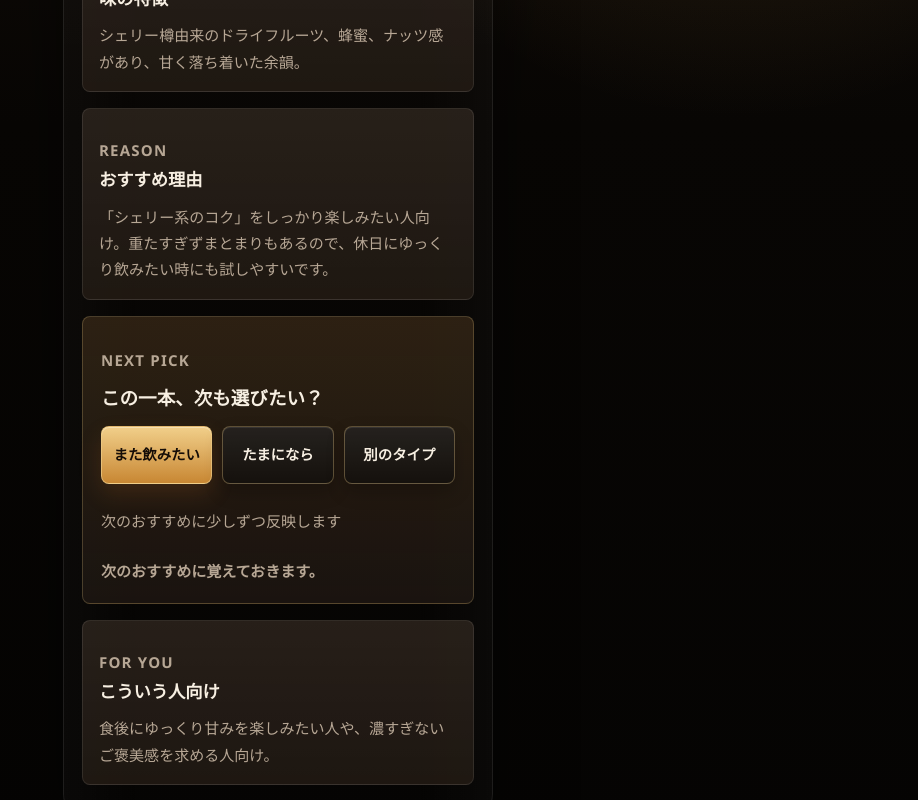
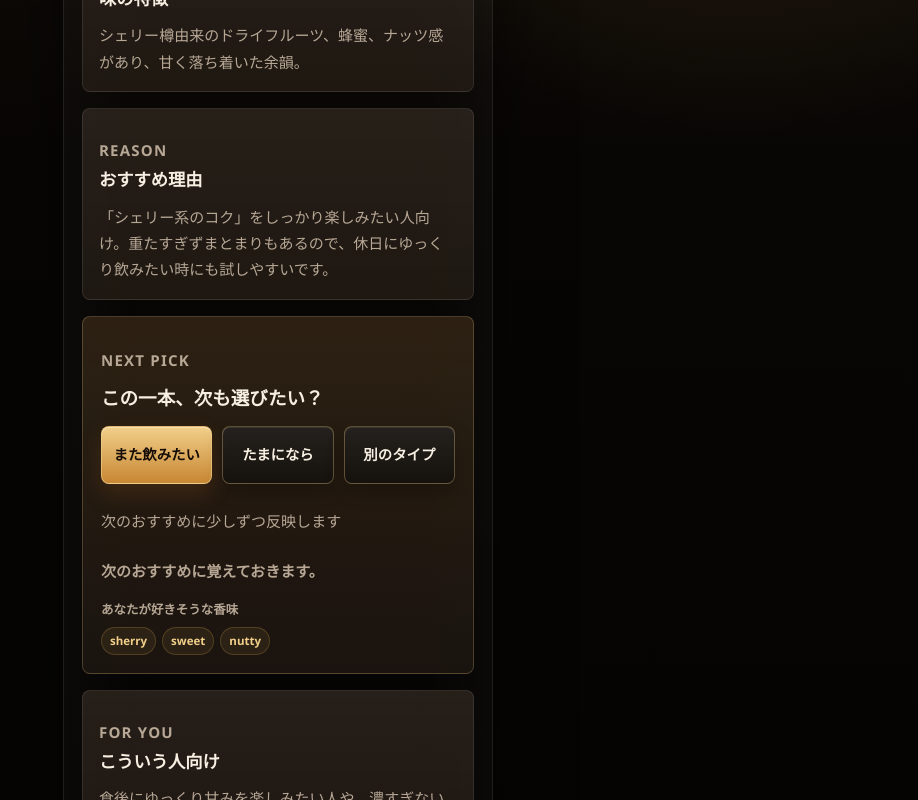
Before and after one commit to takatoshi0161/Whisky-Scanner, a Next.js app in the folder frontend/: page /bottles/glenfarclas12yearold in a window 1280 px wide. Both pictures are taken after a click on the button "また飲みたい". Shown: the part 496-1296 px from the top of the page, without its empty margins (362-1280 px from the left). Built offline with nearby package versions, Linux system fonts and the light colour scheme.

Commit message:
feat(frontend): accumulate taste preference tags

```diff
--- a/frontend/app/bottles/[slug]/page.tsx
+++ b/frontend/app/bottles/[slug]/page.tsx
@@ -87,7 +87,11 @@ export default async function BottleDetailPage({ params }: BottleDetailPageProps
         </section>
       ) : null}
 
-      <TasteReaction bottleName={bottle.name} bottleSlug={bottle.slug} />
+      <TasteReaction
+        bottleName={bottle.name}
+        bottleSlug={bottle.slug}
+        preferenceTags={bottle.preferenceTags}
+      />
 
       <section className="detailCard" aria-labelledby="for-title">
         <p className="sectionKicker">For You</p>
--- a/frontend/app/bottles/[slug]/taste-reaction.tsx
+++ b/frontend/app/bottles/[slug]/taste-reaction.tsx
@@ -2,9 +2,16 @@
 
 import { useEffect, useMemo, useState } from "react";
 
+import {
+  restoreTastePreferenceTags,
+  saveTastePreferenceInput,
+  type TastePreferenceTagSummary,
+} from "../../lib/taste-preferences";
+
 type TasteReactionProps = {
   bottleName: string;
   bottleSlug: string;
+  preferenceTags: string[];
 };
 
 const reactions = [
@@ -36,9 +43,16 @@ type StoredTasteReaction = {
   updatedAt: string;
 };
 
-export function TasteReaction({ bottleName, bottleSlug }: TasteReactionProps) {
+export function TasteReaction({
+  bottleName,
+  bottleSlug,
+  preferenceTags,
+}: TasteReactionProps) {
   const [selectedReaction, setSelectedReaction] = useState<ReactionValue | null>(null);
   const [hasSaved, setHasSaved] = useState(false);
+  const [preferenceTagSummaries, setPreferenceTagSummaries] = useState<
+    TastePreferenceTagSummary[]
+  >([]);
 
   const storageKey = useMemo(
     () => `whisky-scanner:taste-reaction:${bottleSlug}`,
@@ -47,6 +61,7 @@ export function TasteReaction({ bottleName, bottleSlug }: TasteReactionProps) {
 
   useEffect(() => {
     try {
+      setPreferenceTagSummaries(restoreTastePreferenceTags());
       const storedValue = window.localStorage.getItem(storageKey);
 
       if (!storedValue) {
@@ -77,6 +92,13 @@ export function TasteReaction({ bottleName, bottleSlug }: TasteReactionProps) {
 
     try {
       window.localStorage.setItem(storageKey, JSON.stringify(storedReaction));
+      setPreferenceTagSummaries(
+        saveTastePreferenceInput({
+          reaction: reaction.value,
+          bottleSlug,
+          preferenceTags,
+        }),
+      );
       setSelectedReaction(reaction.value);
       setHasSaved(true);
       console.log("taste-reaction", {
@@ -133,6 +155,16 @@ export function TasteReaction({ bottleName, bottleSlug }: TasteReactionProps) {
           {selectedFeedback}
         </p>
       ) : null}
+      {preferenceTagSummaries.length > 0 ? (
+        <div className="preferenceTags" aria-label="あなたが好きそうな香味">
+          <p>あなたが好きそうな香味</p>
+          <div>
+            {preferenceTagSummaries.map((preferenceTag) => (
+              <span key={preferenceTag.tag}>{preferenceTag.tag}</span>
+            ))}
+          </div>
+        </div>
+      ) : null}
     </section>
   );
 }
--- a/frontend/app/data/distilleries.ts
+++ b/frontend/app/data/distilleries.ts
@@ -7,6 +7,7 @@ export type Bottle = {
   name: string;
   slug: string;
   tasteProfile: string;
+  preferenceTags: string[];
   recommendedFor: string;
   recommendationReasons: string[];
   recommendation?: BottleRecommendation;
@@ -26,6 +27,7 @@ type DistillerySeed = {
   keywords?: string[];
   bottleName?: string;
   tasteProfile?: string;
+  preferenceTags?: string[];
   recommendedFor?: string;
   recommendationReasons?: string[];
 };
@@ -49,6 +51,7 @@ function createDistillery(seed: DistillerySeed): Distillery {
   );
   const bottleName = seed.bottleName ?? `${seed.name} Single Malt`;
   const bottleSlug = createSlug(bottleName);
+  const recommendation = getBottleRecommendation(bottleSlug);
 
   return {
     slug: createSlug(seed.name),
@@ -62,11 +65,12 @@ function createDistillery(seed: DistillerySeed): Distillery {
         tasteProfile:
           seed.tasteProfile ??
           "モルトの甘さ、穏やかな樽香、軽い果実感を中心にした飲みやすい味わい。",
+        preferenceTags: seed.preferenceTags ?? recommendation?.directionTags ?? [],
         recommendedFor:
           seed.recommendedFor ??
           "まずは蒸留所の雰囲気を知りたい人や、強いクセよりも飲みやすさを優先したい人向け。",
         recommendationReasons: seed.recommendationReasons ?? [],
-        recommendation: getBottleRecommendation(bottleSlug),
+        recommendation,
       },
     ],
   };
--- a/frontend/app/globals.css
+++ b/frontend/app/globals.css
@@ -793,6 +793,37 @@ button {
   line-height: 1.55;
 }
 
+.preferenceTags {
+  display: grid;
+  gap: 8px;
+  padding-top: 4px;
+}
+
+.preferenceTags p {
+  margin: 0;
+  color: var(--muted);
+  font-size: 0.78rem;
+  font-weight: 700;
+  line-height: 1.5;
+}
+
+.preferenceTags div {
+  display: flex;
+  flex-wrap: wrap;
+  gap: 6px;
+}
+
+.preferenceTags span {
+  padding: 5px 8px;
+  border: 1px solid rgba(213, 162, 77, 0.24);
+  border-radius: 999px;
+  color: var(--gold-soft);
+  background: rgba(213, 162, 77, 0.09);
+  font-size: 0.72rem;
+  font-weight: 800;
+  line-height: 1.35;
+}
+
 @media (min-width: 420px) {
   .tasteReactionButtons {
     grid-template-columns: repeat(3, minmax(0, 1fr));
--- /dev/null
+++ b/frontend/app/lib/taste-preferences.ts
@@ -0,0 +1,161 @@
+export const TASTE_PREFERENCES_STORAGE_KEY = "whisky-scanner:taste-preferences";
+
+export type TastePreferenceReaction =
+  | "want_again"
+  | "occasionally"
+  | "different_type";
+
+export type TastePreferenceTagSummary = {
+  tag: string;
+  count: number;
+  updatedAt: string;
+};
+
+type StoredTastePreferenceTag = {
+  count: number;
+  updatedAt: string;
+  bottleSlugs: string[];
+};
+
+type StoredTastePreferences = {
+  version: 1;
+  tags: Record<string, StoredTastePreferenceTag>;
+};
+
+type SaveTastePreferenceInput = {
+  reaction: TastePreferenceReaction;
+  bottleSlug: string;
+  preferenceTags: string[];
+  storage?: Storage;
+};
+
+export function restoreTastePreferenceTags(storage = window.localStorage) {
+  return summarizeTastePreferences(readTastePreferences(storage));
+}
+
+export function saveTastePreferenceInput({
+  reaction,
+  bottleSlug,
+  preferenceTags,
+  storage = window.localStorage,
+}: SaveTastePreferenceInput) {
+  const storedPreferences = readTastePreferences(storage);
+
+  if (!shouldAccumulatePreferenceTags(reaction) || preferenceTags.length === 0) {
+    return summarizeTastePreferences(storedPreferences);
+  }
+
+  const updatedAt = new Date().toISOString();
+  const uniquePreferenceTags = Array.from(new Set(preferenceTags));
+
+  for (const tag of uniquePreferenceTags) {
+    const currentTag = storedPreferences.tags[tag] ?? {
+      count: 0,
+      updatedAt,
+      bottleSlugs: [],
+    };
+
+    if (!currentTag.bottleSlugs.includes(bottleSlug)) {
+      currentTag.count += 1;
+      currentTag.bottleSlugs = [...currentTag.bottleSlugs, bottleSlug];
+    }
+
+    currentTag.updatedAt = updatedAt;
+    storedPreferences.tags[tag] = currentTag;
+  }
+
+  storage.setItem(
+    TASTE_PREFERENCES_STORAGE_KEY,
+    JSON.stringify(storedPreferences),
+  );
+
+  return summarizeTastePreferences(storedPreferences);
+}
+
+function shouldAccumulatePreferenceTags(reaction: TastePreferenceReaction) {
+  return reaction === "want_again" || reaction === "occasionally";
+}
+
+function readTastePreferences(storage: Storage): StoredTastePreferences {
+  const fallback: StoredTastePreferences = {
+    version: 1,
+    tags: {},
+  };
+
+  try {
+    const storedValue = storage.getItem(TASTE_PREFERENCES_STORAGE_KEY);
+
+    if (!storedValue) {
+      return fallback;
+    }
+
+    return normalizeTastePreferences(JSON.parse(storedValue));
+  } catch (error) {
+    console.warn("Failed to restore taste preference tags", { error });
+    return fallback;
+  }
+}
+
+function normalizeTastePreferences(value: unknown): StoredTastePreferences {
+  if (!isRecord(value) || !isRecord(value.tags)) {
+    return {
+      version: 1,
+      tags: {},
+    };
+  }
+
+  const tags: Record<string, StoredTastePreferenceTag> = {};
+
+  for (const [tag, preferenceTag] of Object.entries(value.tags)) {
+    if (!isRecord(preferenceTag)) {
+      continue;
+    }
+
+    const count = Number(preferenceTag.count);
+    const updatedAt =
+      typeof preferenceTag.updatedAt === "string"
+        ? preferenceTag.updatedAt
+        : "";
+    const bottleSlugs = Array.isArray(preferenceTag.bottleSlugs)
+      ? preferenceTag.bottleSlugs.filter(
+          (bottleSlug): bottleSlug is string => typeof bottleSlug === "string",
+        )
+      : [];
+
+    if (!Number.isFinite(count) || count <= 0 || bottleSlugs.length === 0) {
+      continue;
+    }
+
+    tags[tag] = {
+      count,
+      updatedAt,
+      bottleSlugs,
+    };
+  }
+
+  return {
+    version: 1,
+    tags,
+  };
+}
+
+function summarizeTastePreferences(storedPreferences: StoredTastePreferences) {
+  return Object.entries(storedPreferences.tags)
+    .map(([tag, preferenceTag]) => ({
+      tag,
+      count: preferenceTag.count,
+      updatedAt: preferenceTag.updatedAt,
+    }))
+    .sort((currentTag, nextTag) => {
+      if (nextTag.count !== currentTag.count) {
+        return nextTag.count - currentTag.count;
+      }
+
+      return nextTag.updatedAt.localeCompare(currentTag.updatedAt);
+    })
+    .slice(0, 5);
+}
+
+function isRecord(value: unknown): value is Record<string, unknown> {
+  return typeof value === "object" && value !== null && !Array.isArray(value);
+}
```
